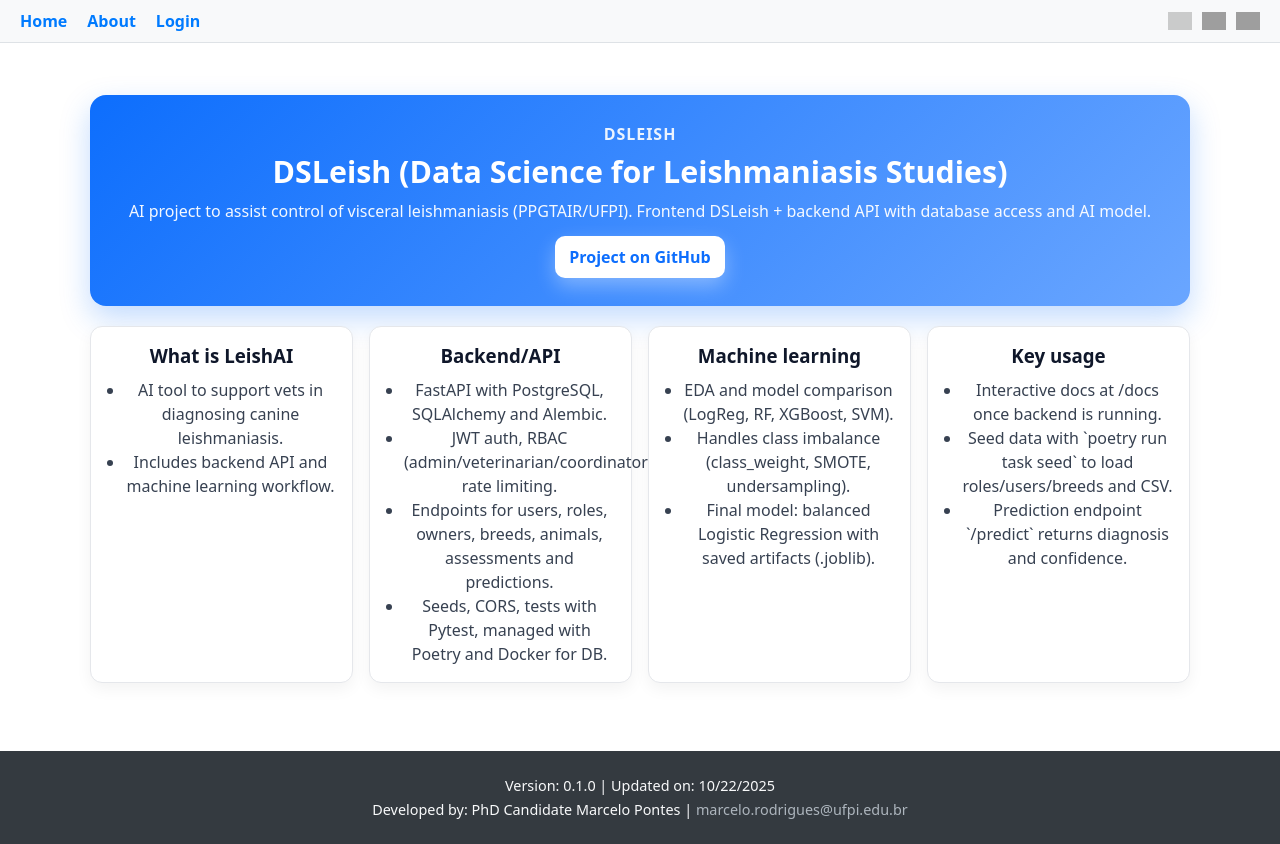
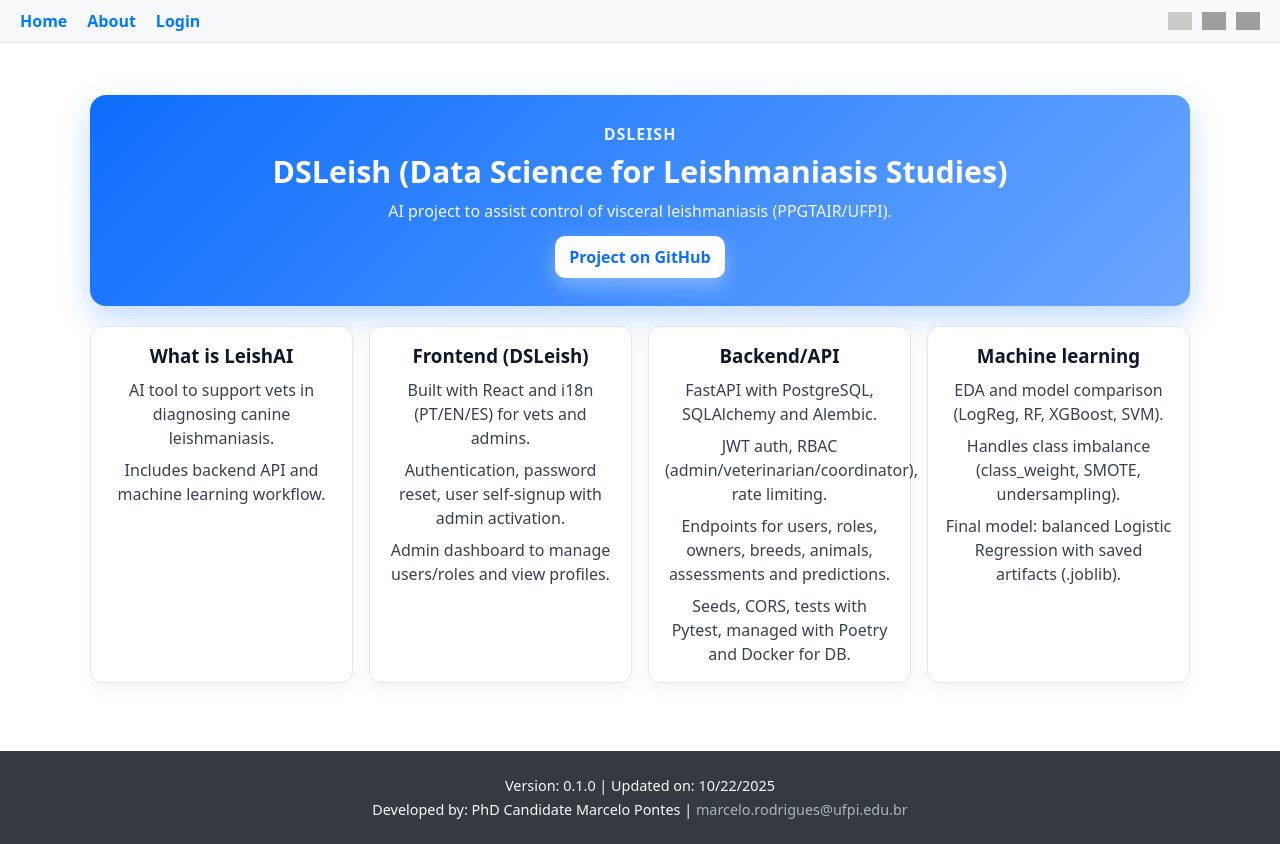
Before and after one commit to infopontes/LeishAI, a React (Vite) app in the folder frontend/: page /about in a window 1280 px wide. Built offline with nearby package versions, Linux system fonts and the light colour scheme; grey boxes are pictures that could not be loaded.

Commit message:
Refine About page messaging and layout

```diff
--- a/frontend/src/locales/en/translation.json
+++ b/frontend/src/locales/en/translation.json
@@ -105,11 +105,15 @@
   "aboutPage": {
     "brand": "DSLeish",
     "title": "DSLeish (Data Science for Leishmaniasis Studies)",
-    "subtitle": "AI project to assist control of visceral leishmaniasis (PPGTAIR/UFPI). Frontend DSLeish + backend API with database access and AI model.",
+    "subtitle": "AI project to assist control of visceral leishmaniasis (PPGTAIR/UFPI).",
     "repoLink": "Project on GitHub",
     "overviewTitle": "What is LeishAI",
     "overview1": "AI tool to support vets in diagnosing canine leishmaniasis.",
     "overview2": "Includes backend API and machine learning workflow.",
+    "frontendTitle": "Frontend (DSLeish)",
+    "frontend1": "Built with React and i18n (PT/EN/ES) for vets and admins.",
+    "frontend2": "Authentication, password reset, user self-signup with admin activation.",
+    "frontend3": "Admin dashboard to manage users/roles and view profiles.",
     "backendTitle": "Backend/API",
     "backend1": "FastAPI with PostgreSQL, SQLAlchemy and Alembic.",
     "backend2": "JWT auth, RBAC (admin/veterinarian/coordinator), rate limiting.",
@@ -118,11 +122,7 @@
     "mlTitle": "Machine learning",
     "ml1": "EDA and model comparison (LogReg, RF, XGBoost, SVM).",
     "ml2": "Handles class imbalance (class_weight, SMOTE, undersampling).",
-    "ml3": "Final model: balanced Logistic Regression with saved artifacts (.joblib).",
-    "usageTitle": "Key usage",
-    "usage1": "Interactive docs at /docs once backend is running.",
-    "usage2": "Seed data with `poetry run task seed` to load roles/users/breeds and CSV.",
-    "usage3": "Prediction endpoint `/predict` returns diagnosis and confidence."
+    "ml3": "Final model: balanced Logistic Regression with saved artifacts (.joblib)."
   },
   "prediction": {
     "title": "Make a Prediction",
--- a/frontend/src/locales/es/translation.json
+++ b/frontend/src/locales/es/translation.json
@@ -105,11 +105,15 @@
   "aboutPage": {
     "brand": "DSLeish",
     "title": "DSLeish (Ciencia de Datos para Estudios sobre Leishmaniasis)",
-    "subtitle": "Proyecto con IA para apoyar el control de la leishmaniasis visceral (PPGTAIR/UFPI). Frontend DSLeish + backend API con acceso a base de datos y modelo de IA.",
+    "subtitle": "Proyecto con IA para apoyar el control de la leishmaniasis visceral (PPGTAIR/UFPI).",
     "repoLink": "Proyecto en GitHub",
     "overviewTitle": "Qué es LeishAI",
     "overview1": "Herramienta de IA para apoyar el diagnóstico de leishmaniasis canina.",
     "overview2": "Incluye API backend y flujo de machine learning.",
+    "frontendTitle": "Frontend (DSLeish)",
+    "frontend1": "Construido con React e i18n (PT/EN/ES) para veterinarios y admins.",
+    "frontend2": "Autenticación, restablecimiento de contraseña, autoservicio de registro con activación por admin.",
+    "frontend3": "Panel de admin para gestionar usuarios/perfiles y ver perfiles.",
     "backendTitle": "Backend/API",
     "backend1": "FastAPI con PostgreSQL, SQLAlchemy y Alembic.",
     "backend2": "JWT, RBAC (admin/veterinario/coordinador), rate limiting.",
@@ -118,11 +122,7 @@
     "mlTitle": "Machine learning",
     "ml1": "EDA y comparación de modelos (Reg. Logística, RF, XGBoost, SVM).",
     "ml2": "Manejo de desbalance (class_weight, SMOTE, undersampling).",
-    "ml3": "Modelo final: Regresión Logística balanceada con artefactos .joblib.",
-    "usageTitle": "Uso clave",
-    "usage1": "Docs interactivas en /docs al levantar el backend.",
-    "usage2": "Seed de datos con `poetry run task seed` para roles/usuarios/razas y CSV.",
-    "usage3": "Endpoint de predicción `/predict` devuelve diagnóstico y confianza."
+    "ml3": "Modelo final: Regresión Logística balanceada con artefactos .joblib."
   },
   "prediction": {
     "title": "Hacer una Predicción",
--- a/frontend/src/locales/pt/translation.json
+++ b/frontend/src/locales/pt/translation.json
@@ -105,11 +105,15 @@
   "aboutPage": {
     "brand": "DSLeish",
     "title": "DSLeish (Ciência de Dados para Estudos sobre Leishmaniose)",
-    "subtitle": "Projeto utilizando IA para auxiliar o controle de Leishmania Visceral (PPGTAIR/UFPI). Frontend DSLeish + backend API com acesso ao banco e modelo de IA.",
+    "subtitle": "Projeto utilizando IA para auxiliar o controle de Leishmania Visceral (PPGTAIR/UFPI).",
     "repoLink": "Projeto no GitHub",
     "overviewTitle": "O que é o LeishAI",
     "overview1": "Ferramenta de IA para apoiar o diagnóstico de leishmaniose canina.",
     "overview2": "Inclui API backend e fluxo de machine learning.",
+    "frontendTitle": "Frontend (DSLeish)",
+    "frontend1": "Feito em React com i18n (PT/EN/ES) para veterinários e admins.",
+    "frontend2": "Autenticação, recuperação de senha, auto-cadastro com ativação por admin.",
+    "frontend3": "Painel admin para gerenciar usuários/perfis e ver perfil.",
     "backendTitle": "Backend/API",
     "backend1": "FastAPI com PostgreSQL, SQLAlchemy e Alembic.",
     "backend2": "JWT, RBAC (admin/veterinário/coordenador), rate limiting.",
@@ -118,11 +122,7 @@
     "mlTitle": "Machine learning",
     "ml1": "EDA e comparação de modelos (Reg. Logística, RF, XGBoost, SVM).",
     "ml2": "Tratamento de desbalanceamento (class_weight, SMOTE, undersampling).",
-    "ml3": "Modelo final: Regressão Logística balanceada com artefatos .joblib.",
-    "usageTitle": "Uso chave",
-    "usage1": "Docs interativas em /docs quando o backend está rodando.",
-    "usage2": "Seed de dados com `poetry run task seed` para roles/usuários/raças e CSV.",
-    "usage3": "Endpoint de predição `/predict` retorna diagnóstico e confiança."
+    "ml3": "Modelo final: Regressão Logística balanceada com artefatos .joblib."
   },
   "prediction": {
     "title": "Fazer uma Previsão",
--- a/frontend/src/pages/AboutPage.jsx
+++ b/frontend/src/pages/AboutPage.jsx
@@ -17,6 +17,14 @@ function AboutPage() {
       ],
     },
     {
+      title: t('aboutPage.frontendTitle'),
+      items: [
+        t('aboutPage.frontend1'),
+        t('aboutPage.frontend2'),
+        t('aboutPage.frontend3'),
+      ],
+    },
+    {
       title: t('aboutPage.backendTitle'),
       items: [
         t('aboutPage.backend1'),
@@ -31,14 +39,6 @@ function AboutPage() {
         t('aboutPage.ml1'),
         t('aboutPage.ml2'),
         t('aboutPage.ml3'),
-      ],
-    },
-    {
-      title: t('aboutPage.usageTitle'),
-      items: [
-        t('aboutPage.usage1'),
-        t('aboutPage.usage2'),
-        t('aboutPage.usage3'),
       ],
     },
   ];
--- a/frontend/src/styles/About.css
+++ b/frontend/src/styles/About.css
@@ -70,7 +70,11 @@
 
 .about-card ul {
   margin: 0;
-  padding-left: 18px;
+  padding: 0;
+  list-style: none;
   color: #374151;
   line-height: 1.5;
+  display: flex;
+  flex-direction: column;
+  gap: 8px;
 }
```
